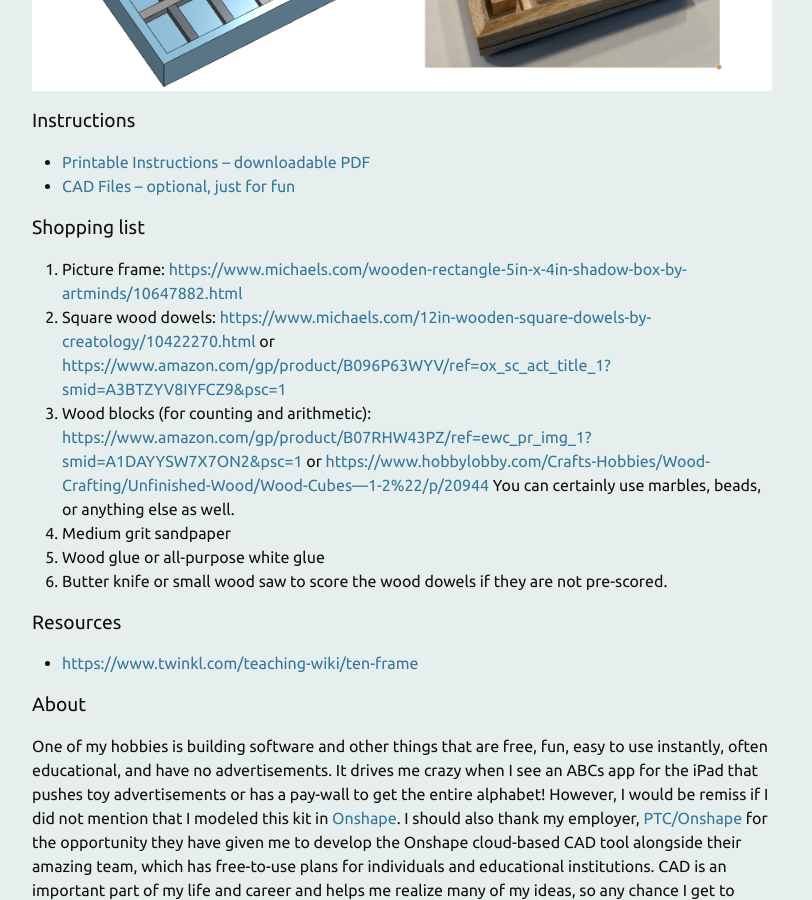
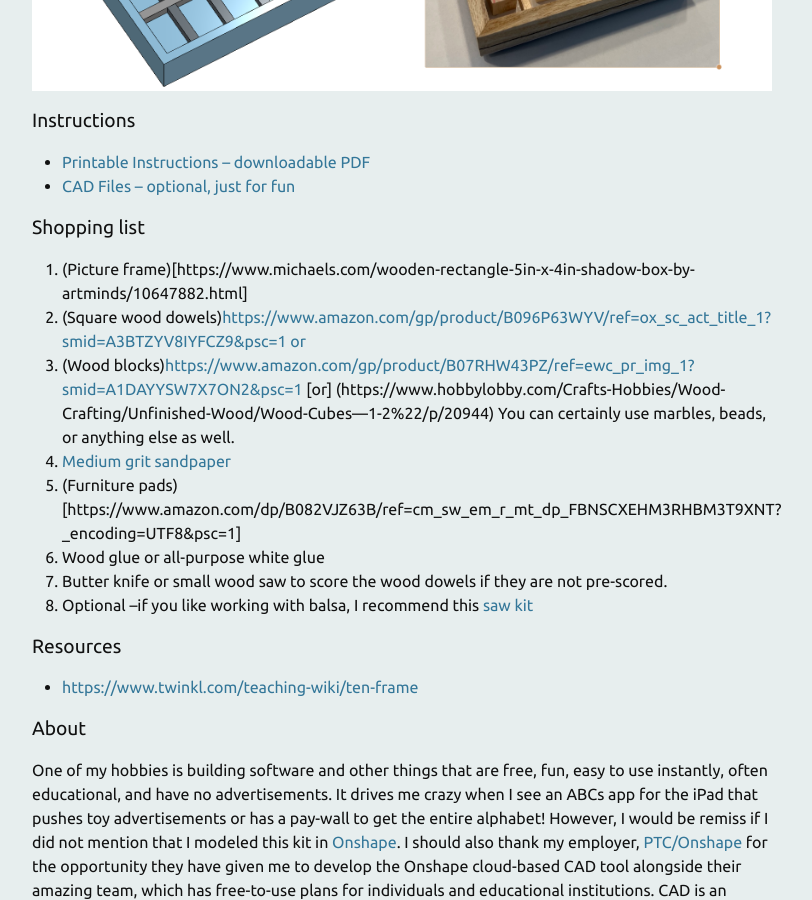
Before and after one commit to smycynek/smycynek.github.io, a Jekyll site: the page built from _posts/2021-11-15-tenframe_2.markdown, in a window 1280 px wide and 900 px high, scrolled down 1199 px. Shown: the whole window, without its empty margins (238-1050 px from the left). Built offline with Jekyll 4.4.1, drawn with Linux system fonts in a browser that asks for light colours.

Commit message:
instructions

```diff
--- a/_posts/2021-11-15-tenframe_2.markdown
+++ b/_posts/2021-11-15-tenframe_2.markdown
@@ -22,15 +22,17 @@ an experienced woodworker might not find the project terribly interesting, but t
 * [CAD Files -- optional, just for fun](https://cad.onshape.com/documents/033ab6e463a810fad8bfef37/w/a2aa6eac0668a06b18d959c6/e/ce30e75c3017520dc9c206f1)
 
 ### Shopping list
-1.  Picture frame: [https://www.michaels.com/wooden-rectangle-5in-x-4in-shadow-box-by-artminds/10647882.html](https://www.michaels.com/wooden-rectangle-5in-x-4in-shadow-box-by-artminds/10647882.html)
-2.  Square wood dowels: [https://www.michaels.com/12in-wooden-square-dowels-by-creatology/10422270.html](https://www.michaels.com/12in-wooden-square-dowels-by-creatology/10422270.html)
-or [https://www.amazon.com/gp/product/B096P63WYV/ref=ox_sc_act_title_1?smid=A3BTZYV8IYFCZ9&psc=1](https://www.amazon.com/gp/product/B096P63WYV/ref=ox_sc_act_title_1?smid=A3BTZYV8IYFCZ9&psc=1)
-3.  Wood blocks (for counting and arithmetic): [https://www.amazon.com/gp/product/B07RHW43PZ/ref=ewc_pr_img_1?smid=A1DAYYSW7X7ON2&psc=1](https://www.amazon.com/gp/product/B07RHW43PZ/ref=ewc_pr_img_1?smid=A1DAYYSW7X7ON2&psc=1) or
-[https://www.hobbylobby.com/Crafts-Hobbies/Wood-Crafting/Unfinished-Wood/Wood-Cubes---1-2%22/p/20944](https://www.hobbylobby.com/Crafts-Hobbies/Wood-Crafting/Unfinished-Wood/Wood-Cubes---1-2%22/p/20944)
+1.  (Picture frame)[https://www.michaels.com/wooden-rectangle-5in-x-4in-shadow-box-by-artminds/10647882.html]
+2.  (Square wood dowels)[https://www.amazon.com/gp/product/B096P63WYV/ref=ox_sc_act_title_1?smid=A3BTZYV8IYFCZ9&psc=1](https://www.amazon.com/gp/product/B096P63WYV/ref=ox_sc_act_title_1?smid=A3BTZYV8IYFCZ9&psc=1)
+[or](https://www.michaels.com/12in-wooden-square-dowels-by-creatology/10422270.html)
+3.  (Wood blocks)[https://www.amazon.com/gp/product/B07RHW43PZ/ref=ewc_pr_img_1?smid=A1DAYYSW7X7ON2&psc=1](https://www.amazon.com/gp/product/B07RHW43PZ/ref=ewc_pr_img_1?smid=A1DAYYSW7X7ON2&psc=1) [or]
+(https://www.hobbylobby.com/Crafts-Hobbies/Wood-Crafting/Unfinished-Wood/Wood-Cubes---1-2%22/p/20944)
 You can certainly use marbles, beads, or anything else as well.
-4.  Medium grit sandpaper
-5.  Wood glue or all-purpose white glue
-6.  Butter knife or small wood saw to score the wood dowels if they are not pre-scored.
+4.  [Medium grit sandpaper](https://www.amazon.com/dp/B08D3CBY1V/ref=cm_sw_em_r_mt_dp_TTFDTC8EBJFHXN1F8NKF?_encoding=UTF8&psc=1)
+5.  (Furniture pads)[https://www.amazon.com/dp/B082VJZ63B/ref=cm_sw_em_r_mt_dp_FBNSCXEHM3RHBM3T9XNT?_encoding=UTF8&psc=1]
+6.  Wood glue or all-purpose white glue
+7.  Butter knife or small wood saw to score the wood dowels if they are not pre-scored.
+8.  Optional --if you like working with balsa, I recommend this [saw kit](https://www.amazon.com/dp/B000BRBZYC/ref=cm_sw_em_r_mt_dp_KX84M5283GT5BBT9V497?_encoding=UTF8&psc=1)
 
 ### Resources
 * [https://www.twinkl.com/teaching-wiki/ten-frame](https://www.twinkl.com/teaching-wiki/ten-frame)
```
